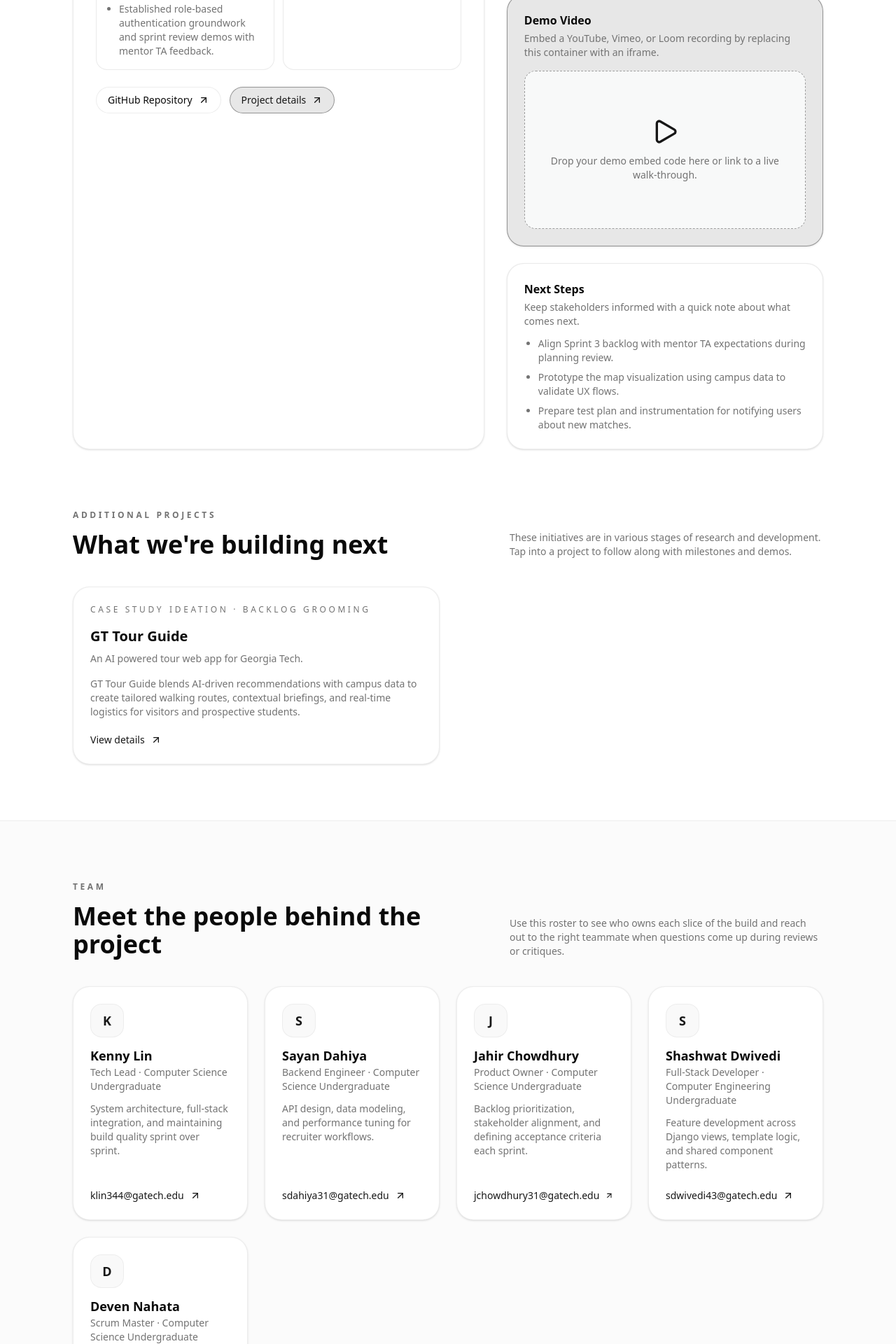
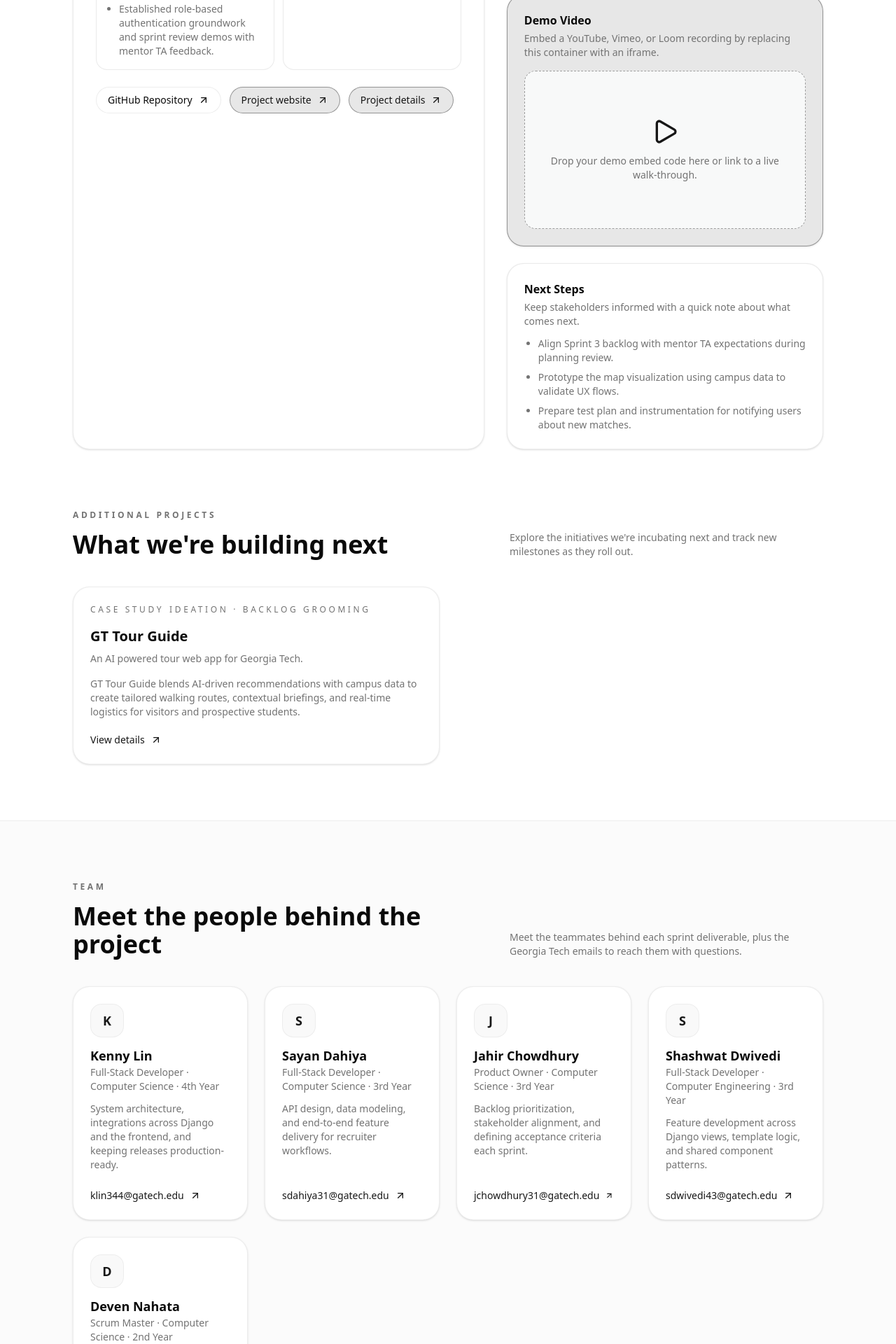
Before and after one commit to KennyKeni/CS-2340-Team-6-Team-Website, a React (Vite) app: page / in a window 1280 px wide. Shown: the part 1300-3220 px from the top of the page at 70% size. Built offline with nearby package versions, Linux system fonts and the light colour scheme.

Commit message:
update info

```diff
--- a/src/components/home/additional-projects.tsx
+++ b/src/components/home/additional-projects.tsx
@@ -24,8 +24,7 @@ export function AdditionalProjects({ projects }: AdditionalProjectsProps) {
           </h2>
         </div>
         <p className="max-w-md text-sm text-muted-foreground">
-          These initiatives are in various stages of research and development.
-          Tap into a project to follow along with milestones and demos.
+          Explore the initiatives we&apos;re incubating next and track new milestones as they roll out.
         </p>
       </div>
 
--- a/src/components/home/project-spotlight.tsx
+++ b/src/components/home/project-spotlight.tsx
@@ -81,6 +81,15 @@ export function ProjectSpotlight({ project }: ProjectSpotlightProps) {
               GitHub Repository
               <ArrowUpRight className="size-4" />
             </a>
+            {project.liveSite && (
+              <a
+                href={project.liveSite}
+                className="inline-flex items-center gap-2 rounded-full border border-primary/40 bg-primary/10 px-4 py-2 text-sm font-medium text-primary transition hover:bg-primary/20"
+              >
+                Project website
+                <ArrowUpRight className="size-4" />
+              </a>
+            )}
             <Link
               to={`/projects/${project.slug}`}
               className="inline-flex items-center gap-2 rounded-full border border-primary/40 bg-primary/10 px-4 py-2 text-sm font-medium text-primary transition hover:bg-primary/20"
--- a/src/components/home/team-section.tsx
+++ b/src/components/home/team-section.tsx
@@ -23,7 +23,7 @@ export function TeamSection({ members }: TeamSectionProps) {
             </h2>
           </div>
           <p className="max-w-md text-sm text-muted-foreground">
-            Use this roster to see who owns each slice of the build and reach out to the right teammate when questions come up during reviews or critiques.
+            Meet the teammates behind each sprint deliverable, plus the Georgia Tech emails to reach them with questions.
           </p>
         </div>
 
--- a/src/data/projects.ts
+++ b/src/data/projects.ts
@@ -7,6 +7,7 @@ export type Project = {
   highlights: string[]
   techStack: string[]
   repoLink: string
+  liveSite?: string
   videoEmbed?: string
   status?: string
   userStories?: string[]
@@ -51,6 +52,7 @@ export const projects: Project[] = [
     ],
     techStack: ["Django", "SQLite", "Google Maps API"],
     repoLink: "https://github.com/KennyKeni/CS-2340-Team-6-Project",
+    liveSite: "https://cs2340team6.pythonanywhere.com/",
     videoEmbed: "",
     userStories: [
       "Job seekers can create detailed profiles with skills, experience, and links.",
@@ -128,6 +130,7 @@ export const projects: Project[] = [
     ],
     techStack: ["Django", "SQLite", "Google Maps API"],
     repoLink: "#",
+    liveSite: "",
     status: "Ideation · Backlog grooming",
     overview: {
       problem:
--- a/src/data/team.ts
+++ b/src/data/team.ts
@@ -8,31 +8,31 @@ export type TeamMember = {
 export const teamMembers: TeamMember[] = [
   {
     name: "Kenny Lin",
-    role: "Tech Lead · Computer Science Undergraduate",
+    role: "Full-Stack Developer · Computer Science · 4th Year",
     email: "klin344@gatech.edu",
-    focus: "System architecture, full-stack integration, and maintaining build quality sprint over sprint.",
+    focus: "System architecture, integrations across Django and the frontend, and keeping releases production-ready.",
   },
   {
     name: "Sayan Dahiya",
-    role: "Backend Engineer · Computer Science Undergraduate",
+    role: "Full-Stack Developer · Computer Science · 3rd Year",
     email: "sdahiya31@gatech.edu",
-    focus: "API design, data modeling, and performance tuning for recruiter workflows.",
+    focus: "API design, data modeling, and end-to-end feature delivery for recruiter workflows.",
   },
   {
     name: "Jahir Chowdhury",
-    role: "Product Owner · Computer Science Undergraduate",
+    role: "Product Owner · Computer Science · 3rd Year",
     email: "jchowdhury31@gatech.edu",
     focus: "Backlog prioritization, stakeholder alignment, and defining acceptance criteria each sprint.",
   },
   {
     name: "Shashwat Dwivedi",
-    role: "Full-Stack Developer · Computer Engineering Undergraduate",
+    role: "Full-Stack Developer · Computer Engineering · 3rd Year",
     email: "sdwivedi43@gatech.edu",
     focus: "Feature development across Django views, template logic, and shared component patterns.",
   },
   {
     name: "Deven Nahata",
-    role: "Scrum Master · Computer Science Undergraduate",
+    role: "Scrum Master · Computer Science · 2nd Year",
     email: "dnahata7@gatech.edu",
     focus: "Ceremony facilitation, risk tracking, and ensuring the team removes blockers quickly.",
   },
--- a/src/pages/project-page.tsx
+++ b/src/pages/project-page.tsx
@@ -62,6 +62,15 @@ export function ProjectPage() {
                 GitHub Repository
                 <ArrowUpRight className="size-4" />
               </a>
+              {project.liveSite && (
+                <a
+                  href={project.liveSite}
+                  className="inline-flex items-center gap-2 rounded-full border border-primary/40 bg-primary/10 px-5 py-2 text-sm font-medium text-primary transition hover:bg-primary/20"
+                >
+                  Project Website
+                  <ArrowUpRight className="size-4" />
+                </a>
+              )}
             </div>
           </div>
         </div>
```
